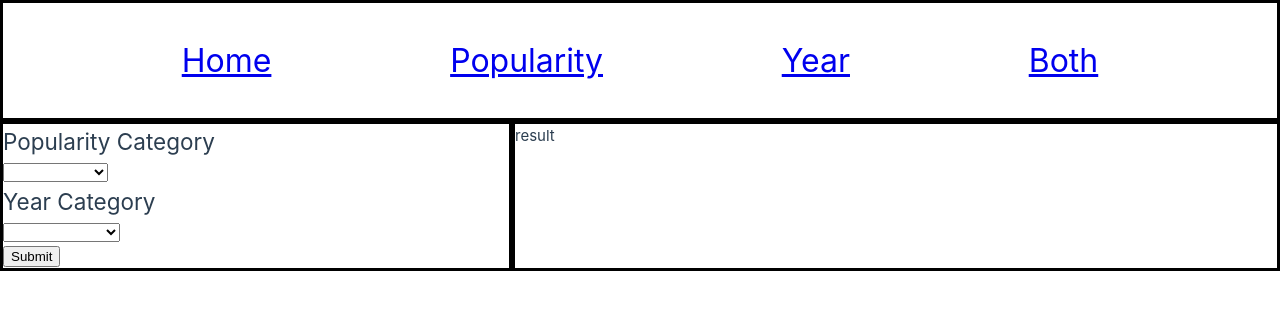
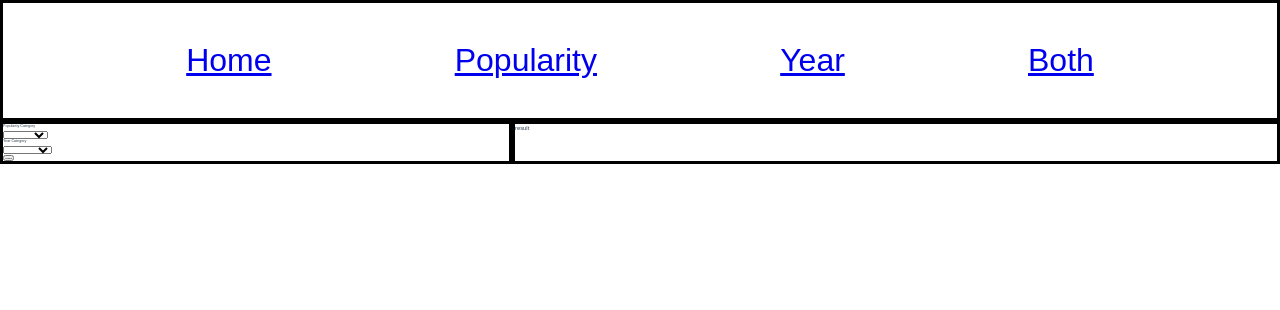
Before and after one commit to staten-island-tech/pd8-vue3-api-823, a Vue app in the folder vueapi823/: page /BothView in a window 1280 px wide. Shown: the top 310 px of the page. Built offline with nearby package versions, Linux system fonts and the light colour scheme.

Commit message:
Added some very minor css
Will take a look at the full code when I have more time.

```diff
--- a/vueapi823/src/views/BothView.vue
+++ b/vueapi823/src/views/BothView.vue
@@ -55,4 +55,13 @@ import HeadingTemplate from './HeadingTemplate.vue'
   width: 60%;
   border: solid black;
 }
+
+html,
+body,
+* {
+  margin: 0;
+  padding: 0;
+  font-size: 62.5%;
+  font-family: 'Finlandica', sans-serif;
+}
 </style>
--- a/vueapi823/src/views/HomeView.vue
+++ b/vueapi823/src/views/HomeView.vue
@@ -34,6 +34,7 @@ onMounted(() => {
   margin-left: auto;
   margin-right: auto;
 }
+
 /* .container {
   width: 80vw;
   margin: 30px auto;
```
